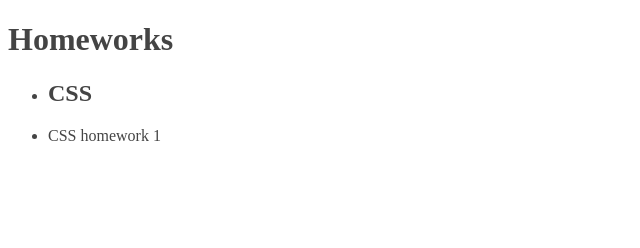
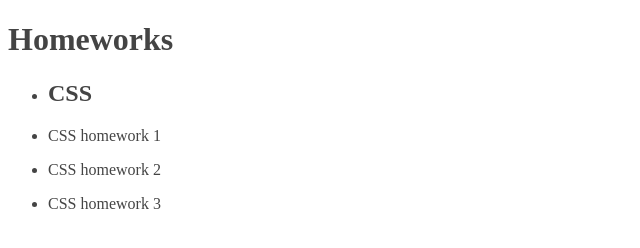
Before and after one commit to SedoyAndrey/level_up_homeworks, a website: page index.html in a window 1280 px wide. Shown: the whole page, without its empty margins (0-640 px from the left). Drawn offline with Linux system fonts and the light colour scheme; files that its build step writes are made by us from their sources; files whose address does not match are found by name.

Commit message:
first rest

```diff
--- a/index.html
+++ b/index.html
@@ -18,6 +18,16 @@
             <a href="css/homework-1">CSS homework 1</a>
           </p>
         </li>
+          <li class="collection-item">
+          <p>
+            <a href="css/homework-1">CSS homework 2</a>
+          </p>
+        </li>
+          <li class="collection-item">
+          <p>
+            <a href="css/homework-1">CSS homework 3</a>
+          </p>
+        </li>
       </ul>
     </div>
 
```
